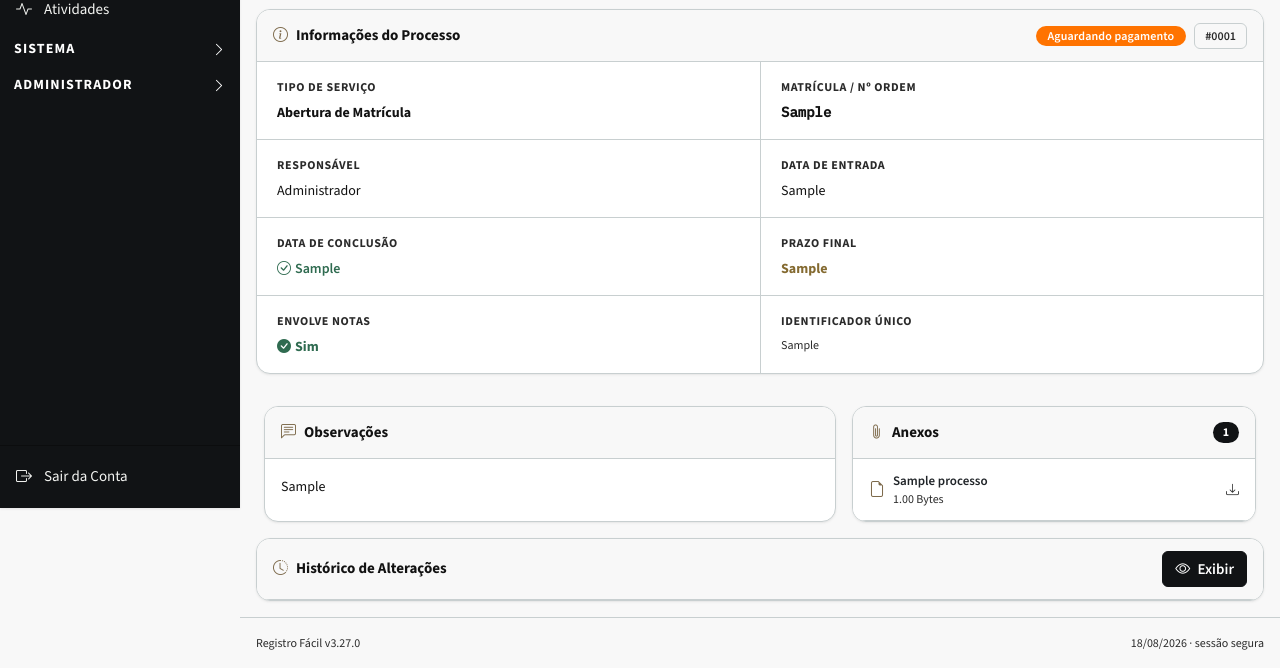
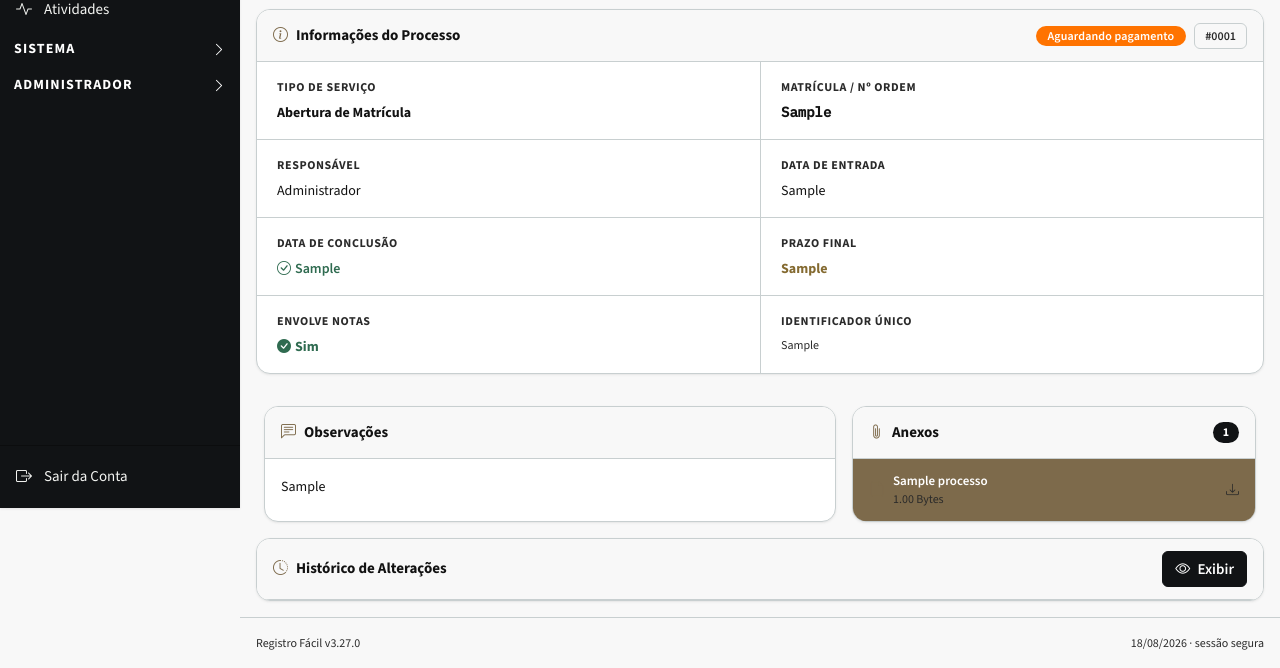
Before and after one commit to espetocearensesobral-boop/registrofacil-v3, a Flask app: a page that uses templates/base.html in a window 1280 px wide, after a click on "CADASTROS". Shown: the part 292-960 px from the top of the page. Run offline with Flask 3, Linux system fonts and the light colour scheme; the visitor is signed in with stand-in values (Sample User, id 1); data comes from the database, SQL or seed files in the repository; tables that the repository leaves empty hold one stand-in row (values such as "Sample post"); parts of the project's set-up code (start-up, migrations or seed data) failed here and were passed over; some libraries are stand-ins or nearby versions.

Commit message:
refactor: consolidate button visual contracts

```diff
--- a/static/css/visual-system.css
+++ b/static/css/visual-system.css
@@ -1290,206 +1290,13 @@ html body .dashboard-action-link.nav-btn-secondary:focus-visible {
 
 
 /* ============================================================
-   CONTRATO FINAL DE PREENCHIMENTO TEMÁTICO — Onda button-fill-1
-   Nenhum botão de ação deve depender do hover para receber cor.
+   CONTRATO CANÔNICO DE BOTÕES — consolidado
+   Uma única camada temática para o estado padrão e os estados
+   hover/focus-visible, sem depender de ondas duplicadas.
    ============================================================ */
-body .nav-btn-secondary,
-html body .navbar .nav-btn-secondary,
-body .btn-secondary,
-body .btn-outline-secondary,
-body .btn-filter-clear,
-body .btn-limpar {
-  background: var(--color-primary-light) !important;
-  border-color: var(--color-primary-light) !important;
-  color: var(--color-primary-contrast, #FFFFFF) !important;
-}
-body .nav-btn-secondary:hover,
-html body .navbar .nav-btn-secondary:hover,
-body .btn-secondary:hover,
-body .btn-outline-secondary:hover,
-body .btn-filter-clear:hover,
-body .btn-limpar:hover,
-body .nav-btn-secondary:focus-visible,
-body .btn-secondary:focus-visible,
-body .btn-outline-secondary:focus-visible {
-  background: var(--color-primary-dark) !important;
-  border-color: var(--color-primary-dark) !important;
-  color: var(--color-primary-contrast, #FFFFFF) !important;
-}
-
-/* Ações compactas também recebem preenchimento no estado repouso. */
-body .tbl-btn,
-body .rf-tab-btn,
-body .metricas-tab-btn,
-body .cat-toggle-btn,
-body .cfg-ibtn {
-  background: var(--color-primary-light) !important;
-  border-color: var(--color-primary-light) !important;
-  color: var(--color-primary-contrast, #FFFFFF) !important;
-}
-body .tbl-btn:hover,
-body .rf-tab-btn:hover,
-body .metricas-tab-btn:hover,
-body .cat-toggle-btn:hover,
-body .cfg-ibtn:hover,
-body .rf-tab-btn.active,
-body .metricas-tab-btn.active {
-  background: var(--color-primary-dark) !important;
-  border-color: var(--color-primary-dark) !important;
-  color: var(--color-primary-contrast, #FFFFFF) !important;
-}
-body .tbl-btn.del,
-body .tbl-btn.delete {
-  background: var(--color-gold-primary) !important;
-  border-color: var(--color-gold-primary) !important;
-  color: var(--color-primary-contrast, #FFFFFF) !important;
-}
-
-/* Variantes outline são ações preenchidas para manter unidade visual global. */
-body .btn-outline-primary,
-body .btn-link {
-  background: var(--color-primary-light) !important;
-  border-color: var(--color-primary-light) !important;
-  color: var(--color-primary-contrast, #FFFFFF) !important;
-}
-body .btn-outline-primary:hover,
-body .btn-link:hover {
-  background: var(--color-primary-dark) !important;
-  border-color: var(--color-primary-dark) !important;
-  color: var(--color-primary-contrast, #FFFFFF) !important;
-}
-body .btn-outline-danger {
-  background: var(--color-gold-primary) !important;
-  border-color: var(--color-gold-primary) !important;
-  color: var(--color-primary-contrast, #FFFFFF) !important;
-}
-body .btn-outline-danger:hover {
-  background: var(--color-gold-dark) !important;
-  border-color: var(--color-gold-dark) !important;
-  color: var(--color-primary-contrast, #FFFFFF) !important;
-}
-
-/* Ações do dashboard seguem o mesmo preenchimento desde o primeiro frame. */
-html body .dashboard-action-link.nav-btn-secondary {
-  background: var(--color-primary-light) !important;
-  border-color: var(--color-primary-light) !important;
-  color: var(--color-primary-contrast, #FFFFFF) !important;
-}
-html body .dashboard-action-link.nav-btn-secondary:hover,
-html body .dashboard-action-link.nav-btn-secondary:focus-visible {
-  background: var(--color-primary-dark) !important;
-  border-color: var(--color-primary-dark) !important;
-  color: var(--color-primary-contrast, #FFFFFF) !important;
-}
-
-
-/* Correção de precedência — Onda button-fill-2. Usa background-color explícito
-   para vencer regras legadas que também declaram background-color !important. */
-body .nav-btn,
-body .btn-primary,
-body .btn-dark,
-body .btn-secondary,
-body .btn-outline-primary,
-body .btn-outline-secondary,
-body .btn-success,
-body .btn-warning,
-body .btn-info,
-body .btn-danger,
-body .btn-outline-danger,
-body .btn-filter-apply,
-body .btn-filter-clear,
-body .btn-limpar,
-body .btn-action,
-body .btn-action-square,
-body .btn-browse-dir,
-body .btn-acao-clicavel,
-body .cfg-btn-add,
-body .cfg-sbtn,
-body .cfg-obtn,
-body .cfg-ibtn,
-body .nt-btn-save,
-body .tbl-btn,
-body .rf-tab-btn,
-body .metricas-tab-btn,
-body .cat-toggle-btn,
-body .auth-btn {
-  background-color: var(--color-primary-light, #1B4368) !important;
-  background-image: none !important;
-  border-color: var(--color-primary-light, #1B4368) !important;
-  color: var(--color-primary-contrast, #FFFFFF) !important;
-}
-
-body .nav-btn-primary,
-body .btn-primary,
-body .btn-dark,
-body .btn-filter-apply,
-body .cfg-btn-add,
-body .cfg-sbtn,
-body .nt-btn-save,
-body .auth-btn {
-  background-color: var(--color-primary, #0F2A43) !important;
-  border-color: var(--color-primary, #0F2A43) !important;
-}
-
-html body .navbar .nav-btn-secondary,
-body .nav-btn-secondary,
-body .btn-secondary,
-body .btn-outline-primary,
-body .btn-outline-secondary,
-body .btn-filter-clear,
-body .btn-limpar,
-html body .dashboard-action-link.nav-btn-secondary {
-  background-color: var(--color-primary-light, #1B4368) !important;
-  border-color: var(--color-primary-light, #1B4368) !important;
-}
-
-body .nav-btn-danger,
-body .btn-danger,
-body .btn-outline-danger,
-body .cfg-obtn,
-body .btn-delete-backup,
-body .btn-remove-file,
-body .btn-excluir-titular,
-body .btn-excluir-apresentante,
-body .btn-excluir-representante,
-body .btn-revoke {
-  background-color: var(--color-gold-primary, #B08D3E) !important;
-  border-color: var(--color-gold-primary, #B08D3E) !important;
-}
-
-body .nav-btn-success,
-body .btn-success { background-color: var(--color-success, #1E5C3E) !important; border-color: var(--color-success, #1E5C3E) !important; }
-body .nav-btn-warning,
-body .btn-warning { background-color: var(--color-gold-primary, #B08D3E) !important; border-color: var(--color-gold-primary, #B08D3E) !important; }
-body .nav-btn-info,
-body .btn-info { background-color: var(--color-primary-light, #1B4368) !important; border-color: var(--color-primary-light, #1B4368) !important; }
-
-body .nav-btn:hover,
-body .btn:hover,
-body button:not(.btn-close):hover,
-body a.btn:hover,
-body .tbl-btn:hover,
-body .rf-tab-btn:hover,
-body .metricas-tab-btn:hover,
-body .cat-toggle-btn:hover,
-body .cfg-ibtn:hover {
-  background-color: var(--color-primary-dark, #0A1E30) !important;
-  border-color: var(--color-primary-dark, #0A1E30) !important;
-  color: var(--color-primary-contrast, #FFFFFF) !important;
-}
-body .nav-btn-danger:hover,
-body .btn-danger:hover,
-body .btn-outline-danger:hover,
-body .cfg-obtn:hover,
-body .btn-delete-backup:hover,
-body .btn-remove-file:hover,
-body .btn-excluir-titular:hover,
-body .btn-excluir-apresentante:hover,
-body .btn-excluir-representante:hover,
-body .btn-revoke:hover { background-color: var(--color-gold-dark, #8E702F) !important; border-color: var(--color-gold-dark, #8E702F) !important; }
-
-
-/* Revisão de contraste e superfície clara — Onda visual button-fill-5. */
+
+/* Base comum: todos os controles mantêm contraste e não ficam
+   visualmente pressionados após o clique. */
 body .nav-btn,
 body .btn,
 body button:not(.btn-close),
@@ -1504,84 +1311,126 @@ body .cfg-sbtn,
 body .nt-btn-save,
 body .auth-btn {
   color: var(--color-primary-contrast, #FFFFFF) !important;
-}
-
+  background-image: none !important;
+}
+
+/* Ações primárias. */
+body .nav-btn-primary,
+body .btn-primary,
+body .btn-dark,
+body .btn-filter-apply,
+body .btn-action,
+body .btn-action-square,
+body .cfg-btn-add,
+body .cfg-sbtn,
+body .nt-btn-save,
+body .auth-btn,
+body .btn-acao-clicavel,
+body .btn-browse-dir,
+body button[type="submit"]:not(.btn-danger):not(.nav-btn-danger) {
+  background-color: var(--color-primary, #0F2A43) !important;
+  border-color: var(--color-primary, #0F2A43) !important;
+}
+body .nav-btn-primary:hover,
+body .btn-primary:hover,
+body .btn-dark:hover,
+body .btn-filter-apply:hover,
+body .btn-action:hover,
+body .btn-action-square:hover,
+body .cfg-btn-add:hover,
+body .cfg-sbtn:hover,
+body .nt-btn-save:hover,
+body .auth-btn:hover,
+body .btn-acao-clicavel:hover,
+body .btn-browse-dir:hover,
+body button[type="submit"]:not(.btn-danger):not(.nav-btn-danger):hover,
+body .nav-btn-primary:focus-visible,
+body .btn-primary:focus-visible,
+body .btn-dark:focus-visible,
+body .btn-filter-apply:focus-visible,
+body .cfg-btn-add:focus-visible,
+body .cfg-sbtn:focus-visible,
+body .nt-btn-save:focus-visible,
+body .auth-btn:focus-visible {
+  background-color: var(--color-primary-dark, #0A1E30) !important;
+  border-color: var(--color-primary-dark, #0A1E30) !important;
+  color: var(--color-primary-contrast, #FFFFFF) !important;
+}
+
+/* Ações secundárias: preenchidas no repouso e mais escuras na interação. */
 body .nav-btn-secondary,
 body .btn-secondary,
+body .btn-outline-primary,
 body .btn-outline-secondary,
-body .btn-outline-primary,
+body .btn-link,
 body .btn-filter-clear,
-body .btn-limpar {
+body .btn-limpar,
+body .dashboard-action-link.nav-btn-secondary {
   background-color: var(--color-primary-light, #1B4368) !important;
-  background-image: none !important;
   border-color: var(--color-primary-light, #1B4368) !important;
   color: var(--color-primary-contrast, #FFFFFF) !important;
 }
-
+body .nav-btn-secondary:hover,
+body .btn-secondary:hover,
+body .btn-outline-primary:hover,
+body .btn-outline-secondary:hover,
+body .btn-link:hover,
+body .btn-filter-clear:hover,
+body .btn-limpar:hover,
+body .dashboard-action-link.nav-btn-secondary:hover,
+body .nav-btn-secondary:focus-visible,
+body .btn-secondary:focus-visible,
+body .btn-outline-primary:focus-visible,
+body .btn-outline-secondary:focus-visible,
+body .btn-filter-clear:focus-visible,
+body .btn-limpar:focus-visible,
+body .dashboard-action-link.nav-btn-secondary:focus-visible {
+  background-color: var(--color-primary-dark, #0A1E30) !important;
+  border-color: var(--color-primary-dark, #0A1E30) !important;
+  color: var(--color-primary-contrast, #FFFFFF) !important;
+}
+
+/* Ações de sucesso, informação e advertência. */
+body .nav-btn-success,
+body .btn-success {
+  background-color: var(--color-success, #1E5C3E) !important;
+  border-color: var(--color-success, #1E5C3E) !important;
+}
+body .nav-btn-success:hover,
+body .btn-success:hover,
+body .nav-btn-success:focus-visible,
+body .btn-success:focus-visible {
+  background-color: var(--color-primary-dark, #0A1E30) !important;
+  border-color: var(--color-primary-dark, #0A1E30) !important;
+}
+body .nav-btn-warning,
+body .btn-warning,
+body .nav-btn-info,
+body .btn-info {
+  background-color: var(--color-gold-primary, #B08D3E) !important;
+  border-color: var(--color-gold-primary, #B08D3E) !important;
+}
+body .nav-btn-info,
+body .btn-info { background-color: var(--color-primary-light, #1B4368) !important; border-color: var(--color-primary-light, #1B4368) !important; }
+body .nav-btn-warning:hover,
+body .btn-warning:hover,
+body .nav-btn-warning:focus-visible,
+body .btn-warning:focus-visible {
+  background-color: var(--color-gold-dark, #8E702F) !important;
+  border-color: var(--color-gold-dark, #8E702F) !important;
+}
+body .nav-btn-info:hover,
+body .btn-info:hover,
+body .nav-btn-info:focus-visible,
+body .btn-info:focus-visible {
+  background-color: var(--color-primary-dark, #0A1E30) !important;
+  border-color: var(--color-primary-dark, #0A1E30) !important;
+}
+
+/* Ações destrutivas e reversíveis usam o terciário institucional. */
 body .nav-btn-danger,
 body .btn-danger,
 body .btn-outline-danger,
-body .cfg-obtn,
-body .btn-delete-backup,
-body .btn-remove-file,
-body .btn-excluir-titular,
-body .btn-excluir-apresentante,
-body .btn-excluir-representante,
-body .btn-revoke {
-  color: var(--color-primary-contrast, #FFFFFF) !important;
-}
-
-body .badge.bg-success,
-body .badge.bg-danger,
-body .badge.bg-secondary,
-body .badge.bg-primary,
-body .badge.bg-info,
-body .cfg-status-badge,
-body .htl-badge {
-  color: var(--color-primary-contrast, #FFFFFF) !important;
-}
-
-/* A barra de filtros usa a superfície branca institucional; o toggle mantém borda e texto temáticos. */
-body .filter-bar {
-  background-color: var(--rf-surface-card, #FFFFFF) !important;
-  border-color: var(--rf-border, #D9D2C2) !important;
-}
-body .filter-bar-toggle {
-  background-color: var(--rf-surface-card, #FFFFFF) !important;
-  background-image: none !important;
-  border: 0 !important;
-  border-bottom: 1px solid var(--rf-border, #D9D2C2) !important;
-  color: var(--rf-text-primary, #1D1B18) !important;
-}
-body .filter-bar-toggle strong,
-body .filter-bar-toggle i,
-body .filter-bar-toggle .ms-auto {
-  color: var(--rf-text-primary, #1D1B18) !important;
-}
-body .filter-bar-toggle:hover,
-body .filter-bar-toggle:focus-visible,
-body .filter-bar.active-filters .filter-bar-toggle {
-  background-color: var(--rf-surface-hover, #ECE8DE) !important;
-  color: var(--rf-text-primary, #1D1B18) !important;
-}
-
-/* Ações de estado com fundo próprio preservam texto branco também no repouso. */
-body .bg-success,
-body .bg-danger,
-body .bg-primary,
-body .bg-info,
-body .bg-dark {
-  color: #FFFFFF !important;
-}
-
-
-/* Terceira cor semântica para ações destrutivas e reversíveis — Onda tertiary-action-1. */
-body .nav-btn-danger,
-body .nav-btn-warning,
-body .btn-danger,
-body .btn-warning,
-body .btn-outline-danger,
-body .btn-outline-warning,
 body .btn-filter-clear,
 body .btn-limpar,
 body .cfg-obtn,
@@ -1594,19 +1443,25 @@ body .btn-revoke,
 body .btn-inativar,
 body .btn-desativar,
 body .btn-rejeitar,
-body .btn-descartar {
+body .btn-descartar,
+body .btn-cancel-action,
+body .nt-btn-cancel,
+body .cfg-ibtn.cfg-destructive-toggle,
+body .btn-download,
+body .download-btn,
+body a[href*="download"],
+body a[href*="baixar"],
+body [title*="Ativar"],
+body [title*="Inativar"],
+body [title*="Desativar"],
+body [title*="Revogar"] {
   background-color: var(--rf-action-tertiary, #B08D3E) !important;
-  background-image: none !important;
   border-color: var(--rf-action-tertiary, #B08D3E) !important;
   color: var(--rf-text-on-primary, #FFFFFF) !important;
 }
-
 body .nav-btn-danger:hover,
-body .nav-btn-warning:hover,
 body .btn-danger:hover,
-body .btn-warning:hover,
 body .btn-outline-danger:hover,
-body .btn-outline-warning:hover,
 body .btn-filter-clear:hover,
 body .btn-limpar:hover,
 body .cfg-obtn:hover,
@@ -1620,32 +1475,9 @@ body .btn-inativar:hover,
 body .btn-desativar:hover,
 body .btn-rejeitar:hover,
 body .btn-descartar:hover,
-body .nav-btn-danger:focus-visible,
-body .btn-danger:focus-visible,
-body .btn-filter-clear:focus-visible,
-body .btn-limpar:focus-visible,
-  background-color: var(--rf-action-tertiary-hover, #8E702F) !important;
-  border-color: var(--rf-action-tertiary-hover, #8E702F) !important;
-  color: var(--rf-text-on-primary, #FFFFFF) !important;
-}
-
-
-/* Cobertura complementar de controles compactos — Onda tertiary-action-2. */
-body .btn-dark,
-body .btn-download,
-body .download-btn,
-body a[href*="download"],
-body a[href*="baixar"],
-body [title*="Ativar"],
-body [title*="Inativar"],
-body [title*="Desativar"],
-body [title*="Revogar"] {
-  background-color: var(--rf-action-tertiary, #B08D3E) !important;
-  background-image: none !important;
-  border-color: var(--rf-action-tertiary, #B08D3E) !important;
-  color: var(--rf-text-on-primary, #FFFFFF) !important;
-}
-body .btn-dark:hover,
+body .btn-cancel-action:hover,
+body .nt-btn-cancel:hover,
+body .cfg-ibtn.cfg-destructive-toggle:hover,
 body .btn-download:hover,
 body .download-btn:hover,
 body a[href*="download"]:hover,
@@ -1653,66 +1485,74 @@ body a[href*="baixar"]:hover,
 body [title*="Ativar"]:hover,
 body [title*="Inativar"]:hover,
 body [title*="Desativar"]:hover,
-body [title*="Revogar"]:hover {
+body [title*="Revogar"]:hover,
+body .nav-btn-danger:focus-visible,
+body .btn-danger:focus-visible,
+body .btn-filter-clear:focus-visible,
+body .btn-limpar:focus-visible,
+body .cfg-obtn:focus-visible,
+body .btn-cancel-action:focus-visible,
+body .nt-btn-cancel:focus-visible,
+body .cfg-ibtn.cfg-destructive-toggle:focus-visible {
   background-color: var(--rf-action-tertiary-hover, #8E702F) !important;
   border-color: var(--rf-action-tertiary-hover, #8E702F) !important;
   color: var(--rf-text-on-primary, #FFFFFF) !important;
 }
 
-
-/* Cancelamentos em fluxos destrutivos vencem a variante visual secundária. */
-html body .btn-cancel-action,
-html body .nav-btn.btn-cancel-action,
-html body .btn.btn-cancel-action,
-html body .nt-btn-cancel {
-  background-color: var(--rf-action-tertiary, #B08D3E) !important;
-  background-image: none !important;
-  border-color: var(--rf-action-tertiary, #B08D3E) !important;
-  color: var(--rf-text-on-primary, #FFFFFF) !important;
-}
-
-html body .btn-cancel-action:hover,
-html body .btn-cancel-action:focus-visible,
-html body .nt-btn-cancel:hover,
-html body .nt-btn-cancel:focus-visible {
-  background-color: var(--rf-action-tertiary-hover, #8E702F) !important;
-  border-color: var(--rf-action-tertiary-hover, #8E702F) !important;
-  color: var(--rf-text-on-primary, #FFFFFF) !important;
-}
-
-
-/* Ajuste fino de Configurações: desativar é destrutivo; o filtro preserva sua superfície. */
-html body .cfg-ibtn.cfg-destructive-toggle {
-  background-color: var(--rf-action-tertiary, #B08D3E) !important;
-  background-image: none !important;
-  border-color: var(--rf-action-tertiary, #B08D3E) !important;
-  color: var(--rf-text-on-primary, #FFFFFF) !important;
-}
-
-html body .cfg-ibtn.cfg-destructive-toggle:hover,
-html body .cfg-ibtn.cfg-destructive-toggle:focus-visible {
-  background-color: var(--rf-action-tertiary-hover, #8E702F) !important;
-  border-color: var(--rf-action-tertiary-hover, #8E702F) !important;
-  color: var(--rf-text-on-primary, #FFFFFF) !important;
-}
-
-html body .filter-bar-toggle:hover,
-html body .filter-bar-toggle:focus-visible,
-html body .filter-bar.active-filters .filter-bar-toggle {
+/* Controles compactos: preenchimento temático e estados de seleção. */
+body .tbl-btn,
+body .rf-tab-btn,
+body .metricas-tab-btn,
+body .cat-toggle-btn,
+body .cfg-ibtn {
+  background-color: var(--color-primary-light, #1B4368) !important;
+  border-color: var(--color-primary-light, #1B4368) !important;
+  color: var(--color-primary-contrast, #FFFFFF) !important;
+}
+body .tbl-btn:hover,
+body .rf-tab-btn:hover,
+body .metricas-tab-btn:hover,
+body .cat-toggle-btn:hover,
+body .cfg-ibtn:hover,
+body .rf-tab-btn.active,
+body .metricas-tab-btn.active,
+body .rf-tab-btn:focus-visible,
+body .metricas-tab-btn:focus-visible,
+body .cat-toggle-btn:focus-visible,
+body .cfg-ibtn:focus-visible {
+  background-color: var(--color-primary-dark, #0A1E30) !important;
+  border-color: var(--color-primary-dark, #0A1E30) !important;
+  color: var(--color-primary-contrast, #FFFFFF) !important;
+}
+body .tbl-btn.del,
+body .tbl-btn.delete {
+  background-color: var(--color-gold-primary, #B08D3E) !important;
+  border-color: var(--color-gold-primary, #B08D3E) !important;
+}
+body .tbl-btn.del:hover,
+body .tbl-btn.delete:hover,
+body .tbl-btn.del:focus-visible,
+body .tbl-btn.delete:focus-visible {
+  background-color: var(--color-gold-dark, #8E702F) !important;
+  border-color: var(--color-gold-dark, #8E702F) !important;
+}
+
+/* A barra de filtros permanece clara e legível no repouso. */
+body .filter-bar-toggle:hover,
+body .filter-bar-toggle:focus-visible,
+body .filter-bar.active-filters .filter-bar-toggle {
   background-color: var(--rf-surface-card, #FFFFFF) !important;
   background-image: none !important;
   color: var(--rf-text-primary, #1D1B18) !important;
 }
-
-html body .filter-bar-toggle:hover strong,
-html body .filter-bar-toggle:hover i,
-html body .filter-bar-toggle:focus-visible strong,
-html body .filter-bar-toggle:focus-visible i,
-html body .filter-bar.active-filters .filter-bar-toggle strong,
-html body .filter-bar.active-filters .filter-bar-toggle i {
+body .filter-bar-toggle:hover strong,
+body .filter-bar-toggle:hover i,
+body .filter-bar-toggle:focus-visible strong,
+body .filter-bar-toggle:focus-visible i,
+body .filter-bar.active-filters .filter-bar-toggle strong,
+body .filter-bar.active-filters .filter-bar-toggle i {
   color: var(--rf-text-primary, #1D1B18) !important;
 }
-
 
 /* ============================================================
    LAYOUT COMPACTO - régua única de espaços e superfícies
```
Also changed, not shown: templates/configuracoes.html (+4 -4 lines), templates/metricas.html (+6 -6 lines).
